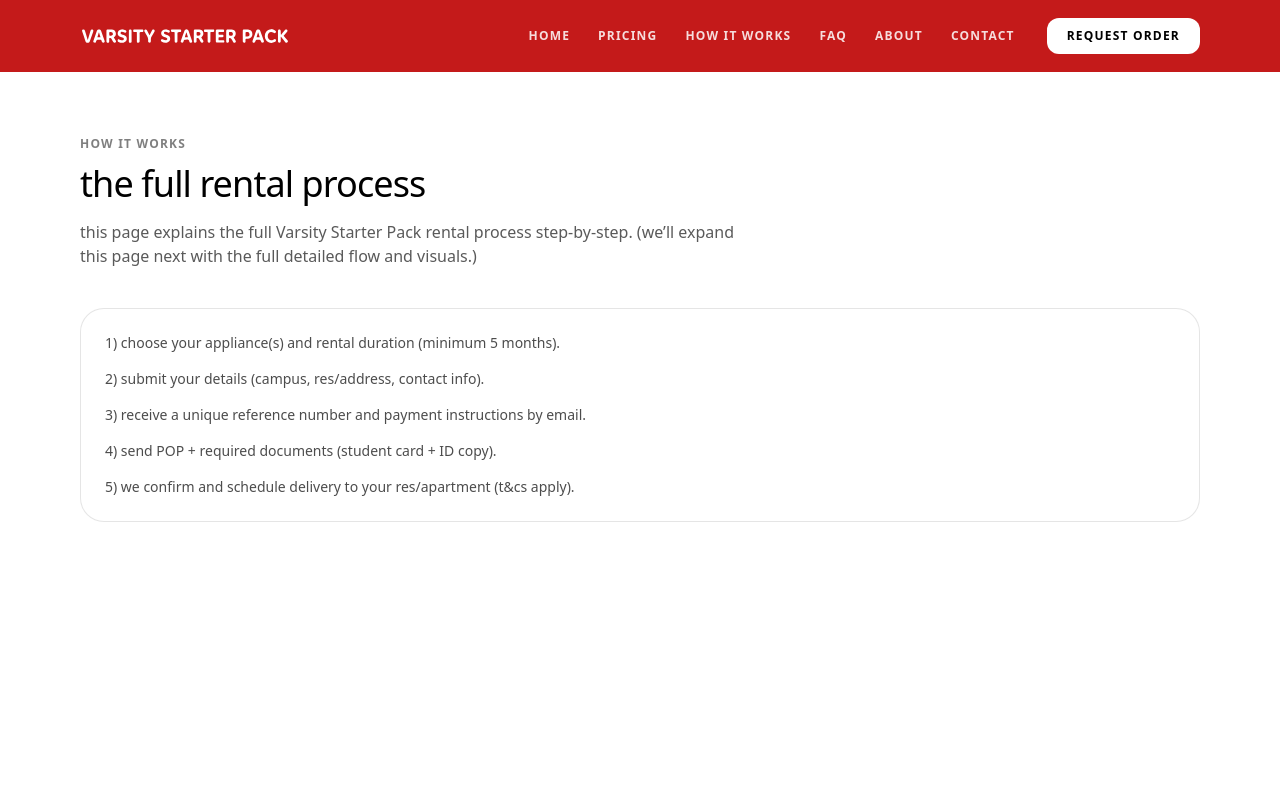
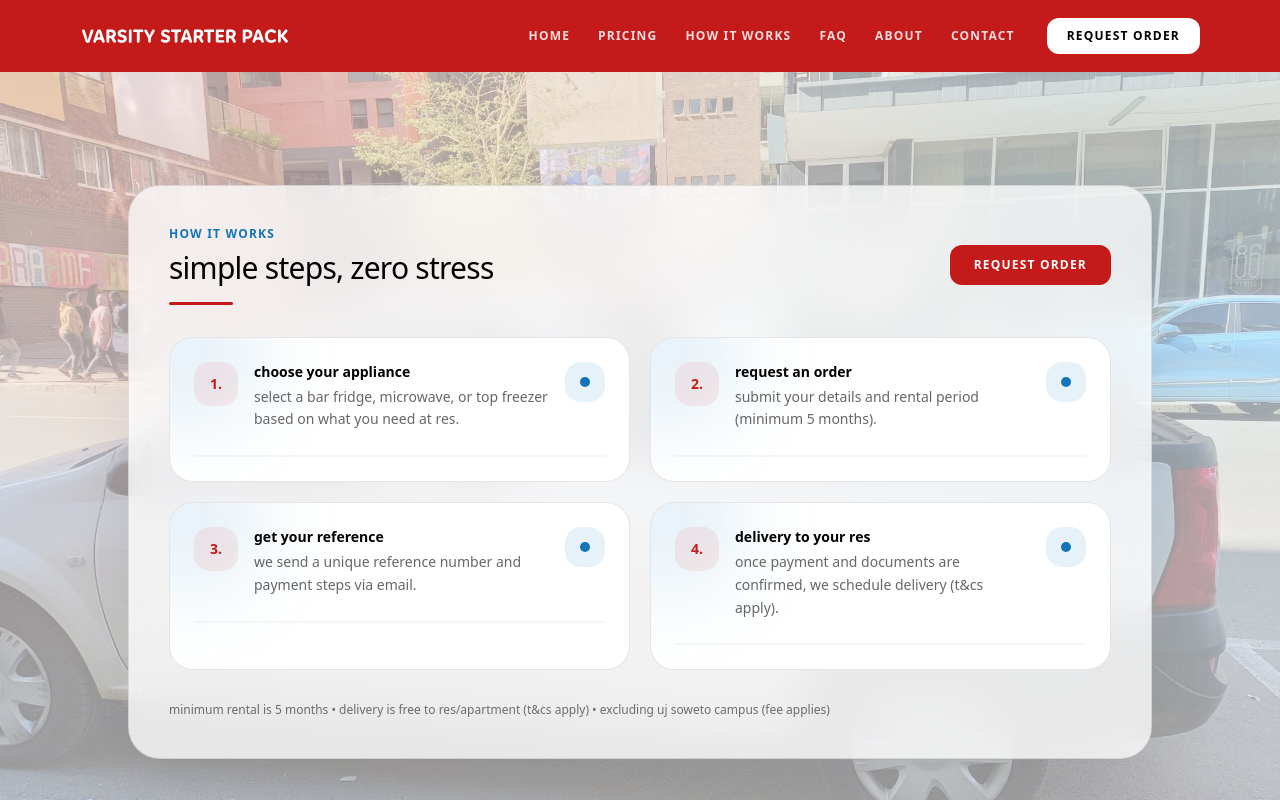
Before and after one commit to MilkCyberCreatives/varsity-starter-pack, a Next.js app: page /how-it-works in a window 1280 px wide. Shown: the top 800 px of the page. Built offline with nearby package versions, Linux system fonts and the light colour scheme.

Commit message:
add how-it-works and faq pages

```diff
--- a/app/how-it-works/page.tsx
+++ b/app/how-it-works/page.tsx
@@ -1,34 +1,22 @@
+import type { Metadata } from "next";
 import MainHeader from "@/components/layout/MainHeader";
+import FooterSection from "@/components/layout/FooterSection";
+import HowItWorksSection from "@/components/home/HowItWorksSection";
+import HowItWorksNumbersSection from "@/components/home/HowItWorksNumbersSection";
+
+export const metadata: Metadata = {
+  title: "how it works",
+  description:
+    "see how varsity starter pack rentals work — choose an appliance, request an order, get your reference number, and schedule delivery.",
+};
 
 export default function HowItWorksPage() {
   return (
     <main className="min-h-screen bg-white">
       <MainHeader />
-
-      <section className="mx-auto max-w-6xl px-4 py-16">
-        <p className="text-xs font-semibold tracking-widest text-black/50">
-          HOW IT WORKS
-        </p>
-
-        <h1 className="mt-3 text-4xl font-medium tracking-tight text-black">
-          the full rental process
-        </h1>
-
-        <p className="mt-4 max-w-2xl text-base text-black/65">
-          this page explains the full Varsity Starter Pack rental process step-by-step.
-          (we’ll expand this page next with the full detailed flow and visuals.)
-        </p>
-
-        <div className="mt-10 rounded-3xl border border-black/10 bg-white p-6">
-          <ol className="space-y-4 text-sm text-black/70">
-            <li>1) choose your appliance(s) and rental duration (minimum 5 months).</li>
-            <li>2) submit your details (campus, res/address, contact info).</li>
-            <li>3) receive a unique reference number and payment instructions by email.</li>
-            <li>4) send POP + required documents (student card + ID copy).</li>
-            <li>5) we confirm and schedule delivery to your res/apartment (t&cs apply).</li>
-          </ol>
-        </div>
-      </section>
+      <HowItWorksSection />
+      <HowItWorksNumbersSection />
+      <FooterSection />
     </main>
   );
 }
```
